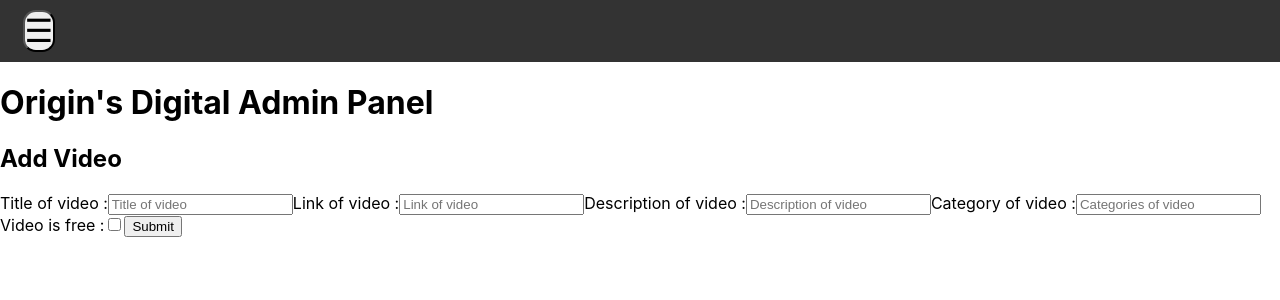
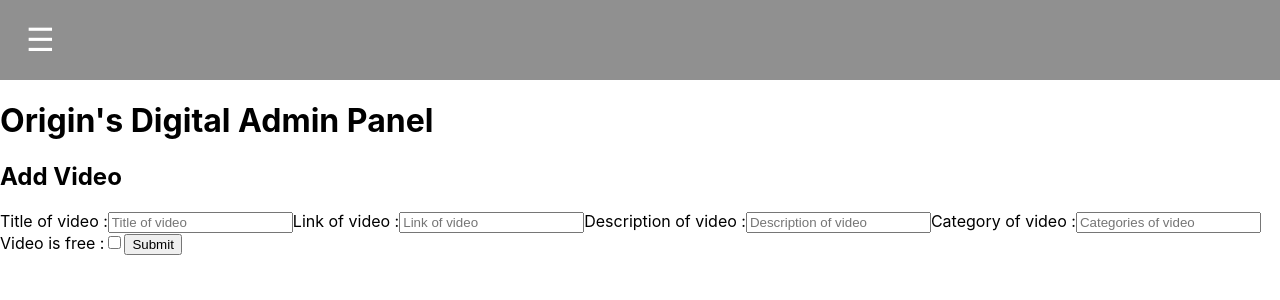
Before and after one commit to Tetardtek/P3-Originsdigital, a React (Vite) app in the folder frontend/: page /admin in a window 1280 px wide. Shown: the top 300 px of the page. Built offline with nearby package versions, Linux system fonts and the light colour scheme.

Commit message:
rectif burger-menu+color+translate-data

```diff
--- a/frontend/src/components/NavBar.jsx
+++ b/frontend/src/components/NavBar.jsx
@@ -5,18 +5,25 @@ import "../styles/Navbar.scss";
 
 function NavBar() {
   const [showMenu, setShowMenu] = useState(false);
+  const [isBurgerOpen, setIsBurgerOpen] = useState(false);
 
   const toggleMenu = () => {
     setShowMenu(!showMenu);
+    setIsBurgerOpen(!isBurgerOpen);
   };
 
   const closeMenu = () => {
     setShowMenu(false);
+    setIsBurgerOpen(false);
   };
 
   return (
     <nav>
-      <button className="burger-menu" type="button" onClick={toggleMenu}>
+      <button
+        className={`burger-menu ${isBurgerOpen ? "open" : ""}`}
+        type="button"
+        onClick={toggleMenu}
+      >
         &#9776;
       </button>
       <ul className={`nav-links ${showMenu ? "show-menu" : ""}`}>
--- a/frontend/src/components/admin/NavBarAdmin.jsx
+++ b/frontend/src/components/admin/NavBarAdmin.jsx
@@ -1,22 +1,29 @@
 import React, { useState } from "react";
 import { NavLink as Link } from "react-router-dom";
 import navbardataadmin from "../../datas/admin/NavBarDataAdmin.json";
-import "../../styles/NavbarAdmin.scss";
+import "../../styles/Navbar.scss";
 
 function NavBarAdmin() {
   const [showMenu, setShowMenu] = useState(false);
+  const [isBurgerOpen, setIsBurgerOpen] = useState(false);
 
   const toggleMenu = () => {
     setShowMenu(!showMenu);
+    setIsBurgerOpen(!isBurgerOpen);
   };
 
   const closeMenu = () => {
     setShowMenu(false);
+    setIsBurgerOpen(false);
   };
 
   return (
     <nav>
-      <button className="burger-menu" type="button" onClick={toggleMenu}>
+      <button
+        className={`burger-menu ${isBurgerOpen ? "open" : ""}`}
+        type="button"
+        onClick={toggleMenu}
+      >
         &#9776;
       </button>
       <ul className={`nav-links ${showMenu ? "show-menu" : ""}`}>
--- a/frontend/src/datas/admin/NavBarDataAdmin.json
+++ b/frontend/src/datas/admin/NavBarDataAdmin.json
@@ -16,12 +16,12 @@
   },
   {
     "id": 4,
-    "linkname": "Catégories",
+    "linkname": "Categories",
     "linkurl": "/category"
   },
   {
     "id": 5,
-    "linkname": "Utilisateurs",
+    "linkname": "Users",
     "linkurl": "/users"
   }
-  ]
+]
--- a/frontend/src/styles/Navbar.scss
+++ b/frontend/src/styles/Navbar.scss
@@ -1,16 +1,22 @@
+@import "variables";
+
 nav {
-  background-color: #333;
-  padding: 10px;
+  background-color: $color;
   display: flex;
   justify-content: space-between;
   align-items: center;
+  height: 10vh;
+  padding: 0 20px;
 
-  .burger-menu {
+  .burger-menu,
+  .cross-menu {
     display: block;
     cursor: pointer;
     font-size: 2rem;
-    border-radius: 0.8rem;
-    padding: 0;
+    border: none;
+    background: none;
+    color: white;
+    transition: transform 0.3s ease;
   }
 
   ul {
@@ -18,17 +24,24 @@ nav {
     margin: 0;
     padding: 0;
     display: flex;
+    justify-content: space-around;
+    align-items: center;
+    opacity: 0;
+    transition: opacity 0.3s ease;
+    width: 100%;
 
     li {
-      margin-right: 20px;
+      margin: 0 10px;
+      text-align: center;
 
       a {
         text-decoration: none;
         color: white;
         font-weight: bold;
+        font-size: 1.2rem;
 
         &:hover {
-          color: #ffd700;
+          color: $color1;
           text-decoration: underline;
         }
       }
@@ -39,12 +52,59 @@ nav {
     display: flex;
     flex-direction: column;
     position: absolute;
-    top: 60px;
+    border-radius: 0.5rem;
+    top: 10vh;
     left: 0;
-    width: 100%;
-    background-color: #333;
+    background-color: $color4;
+    width: 15%;
+    box-shadow: 0 0 10px rgba(0, 0, 0, 0.5);
     z-index: 1;
-    padding: 10px;
-    width: max-content;
+    opacity: 1;
+    height: 60%;
+  }
+
+  .burger-menu.open {
+    transform: rotate(45deg);
+  }
+
+  .cross-menu.open {
+    display: block;
+    transform: rotate(45deg);
+  }
+
+  ul.show-menu {
+    opacity: 1;
+  }
+
+  .burger-menu.open + ul.show-menu {
+    opacity: 1;
+  }
+  @media screen and (max-width: 768px) {
+    .burger-menu {
+      display: block;
+    }
+
+    .cross-menu {
+      display: none;
+    }
+
+    ul {
+      flex-direction: column;
+      position: absolute;
+      top: 10vh;
+      left: 0;
+      width: 6rem !important;
+      box-shadow: 0 0 10px rgba(0, 0, 0, 0.5);
+      opacity: 0;
+      transition: opacity 0.3s ease;
+    }
+
+    ul.show-menu {
+      opacity: 1;
+    }
+
+    .burger-menu.open + ul.show-menu {
+      opacity: 1;
+    }
   }
 }
--- a/frontend/src/styles/NavbarAdmin.scss
+++ /dev/null
@@ -1,52 +0,0 @@
-nav {
-  background-color: #333;
-  padding: 10px;
-  display: flex;
-  justify-content: space-between;
-  align-items: center;
-
-  .burger-menu {
-    display: block;
-    cursor: pointer;
-    font-size: 2rem;
-    border-radius: 0.8rem;
-    padding: 0;
-    margin-left: 1%;
-  }
-
-  ul {
-    list-style-type: none;
-    margin: 0;
-    padding: 0;
-    display: flex;
-    justify-content: center;
-
-    li {
-      margin-bottom: 10%;
-      text-align: center;
-      a {
-        text-decoration: none;
-        color: white;
-        font-weight: bold;
-
-        &:hover {
-          color: #ffd700;
-          text-decoration: underline;
-        }
-      }
-    }
-  }
-
-  .show-menu {
-    display: flex;
-    flex-direction: column;
-    position: absolute;
-    top: 60px;
-    left: 0;
-    width: 100%;
-    background-color: #333;
-    z-index: 1;
-    padding: 10px;
-    width: max-content;
-  }
-}
```
